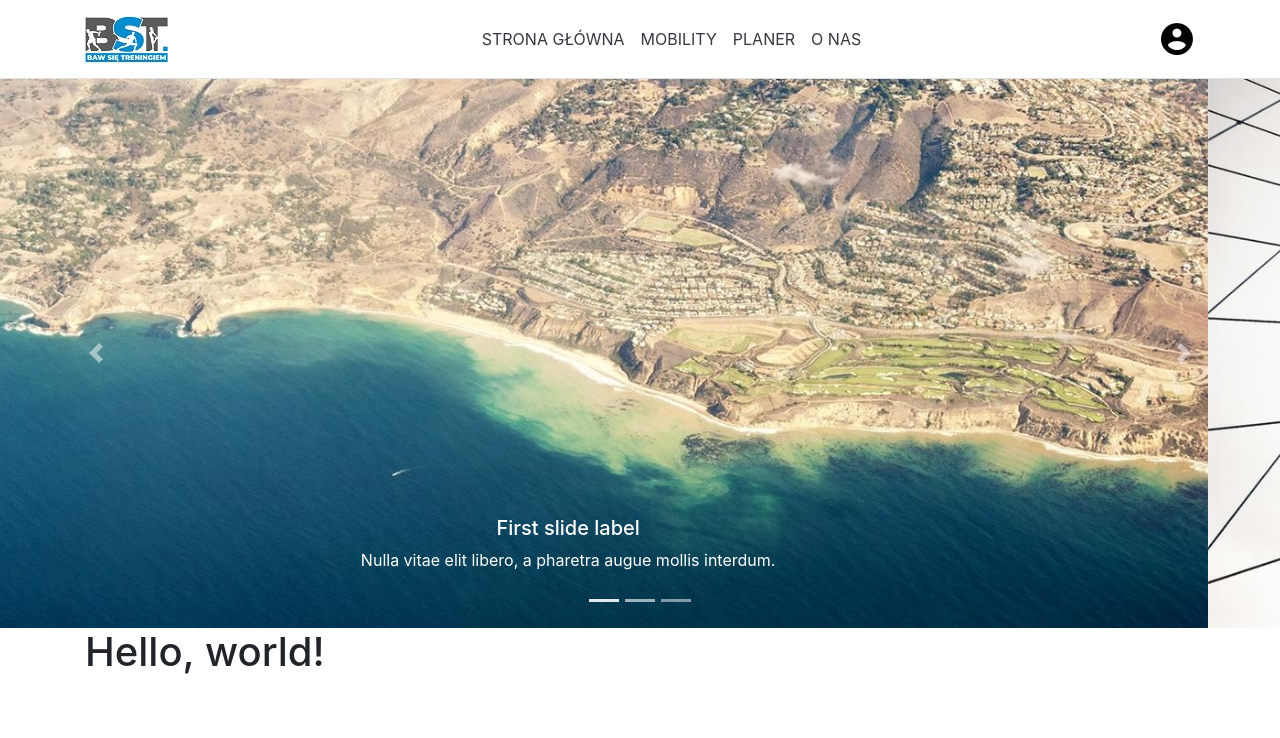
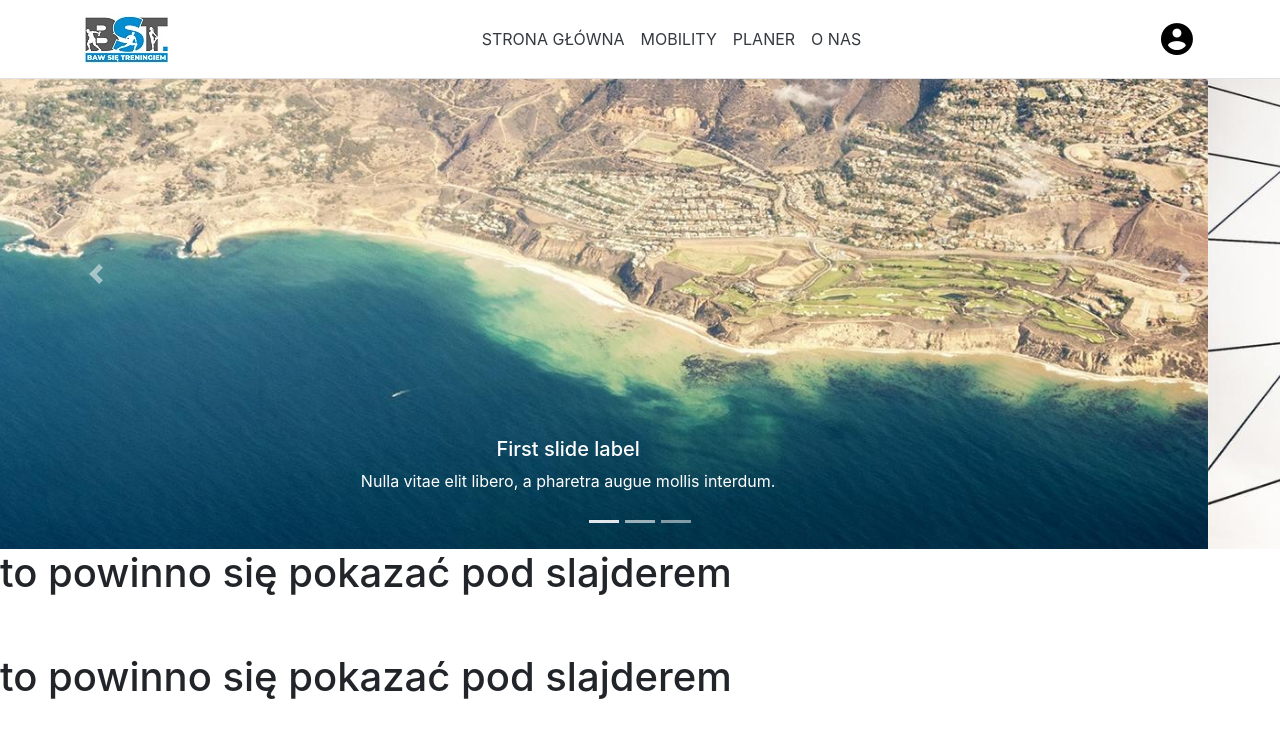
Before and after one commit to piotrpiorkowski/BST-Projekt, an Angular app in the folder ClientApp/: page / in a window 1280 px wide. Shown: the top 738 px of the page. Built offline with nearby package versions, Linux system fonts and the light colour scheme.

Commit message:
add sticky navbar

```diff
--- a/ClientApp/src/app/app.component.html
+++ b/ClientApp/src/app/app.component.html
@@ -1,7 +1,7 @@
 <body>
   <app-nav-menu></app-nav-menu>
-  <app-carousel-pause></app-carousel-pause>
-  <div class="container">
+
+  <div class="container-fluid px-0">
     <router-outlet></router-outlet>
   </div>
 </body>
--- a/ClientApp/src/app/app.module.ts
+++ b/ClientApp/src/app/app.module.ts
@@ -32,6 +32,8 @@ import { CarouselPauseComponent } from './carousel-pause/carousel-pause.componen
     FormsModule,
 
     RouterModule.forRoot([
+
+
       { path: '', component: HomeComponent, pathMatch: 'full' },
       { path: 'counter', component: CounterComponent },
       { path: 'fetch-data', component: FetchDataComponent },
--- a/ClientApp/src/app/carousel-pause/carousel-pause.component.html
+++ b/ClientApp/src/app/carousel-pause/carousel-pause.component.html
@@ -1,3 +1,4 @@
+
   <div id="carouselExampleCaptions" class="carousel slide" data-ride="carousel">
     <ol class="carousel-indicators">
       <li data-target="#carouselExampleCaptions" data-slide-to="0" class="active"></li>
--- a/ClientApp/src/app/home/home.component.html
+++ b/ClientApp/src/app/home/home.component.html
@@ -1 +1,8 @@
-<h1>Hello, world!</h1>
+<div class="container-fluid px-0">
+  <app-carousel-pause></app-carousel-pause>
+  <h1>to powinno się pokazać pod slajderem</h1>
+  <br>
+  <br>
+
+  <h1>to powinno się pokazać pod slajderem</h1>
+</div>
--- a/ClientApp/src/app/nav-menu/nav-menu.component.html
+++ b/ClientApp/src/app/nav-menu/nav-menu.component.html
@@ -1,5 +1,5 @@
 <header >
-  <nav class="navbar navbar-expand-sm navbar-toggleable-sm navbar-light bg-white border-bottom ">
+  <nav class="navbar fixed-top navbar-expand-sm navbar-toggleable-sm navbar-light bg-white border-bottom ">
     <div class="container">
       <a class="navbar-brand" [routerLink]="['/']"><img src="assets/images/logo.jpg" width="83" height="52"></a>
 
```
Lines whose indentation alone changed are shown as unchanged.
